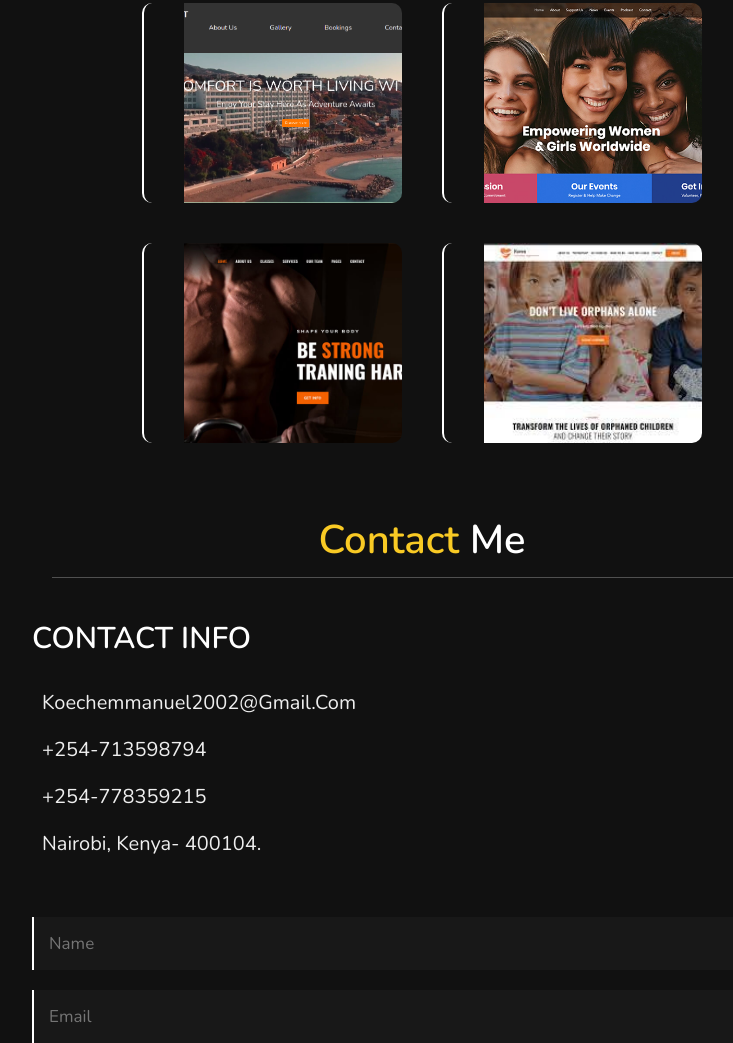
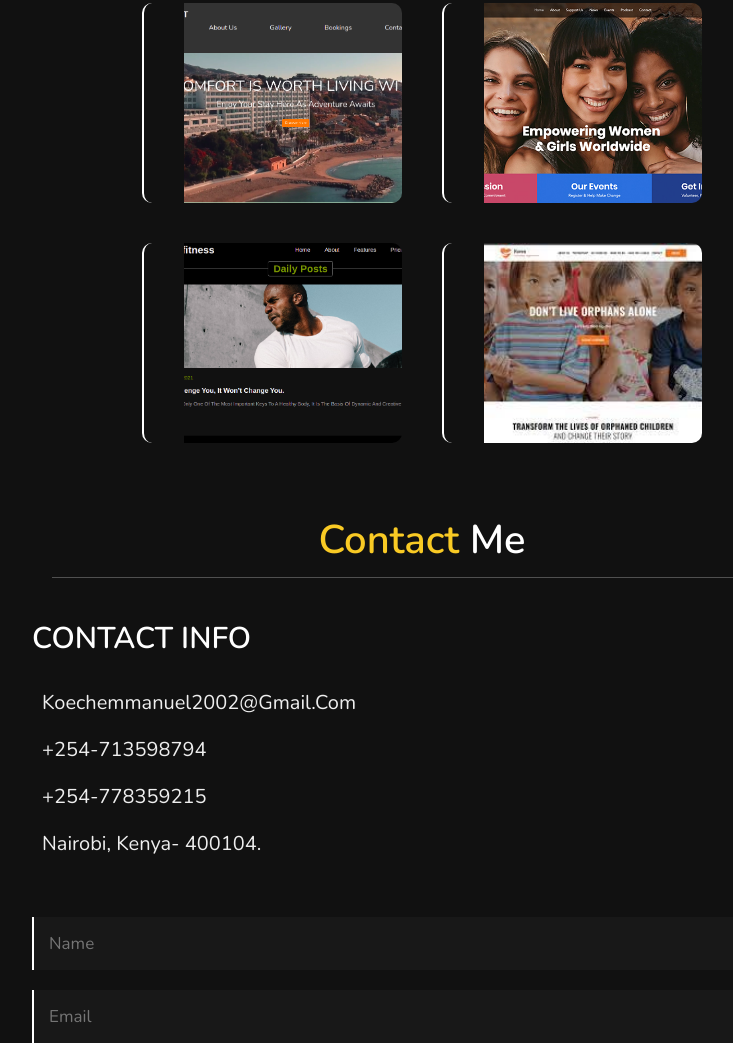
Before and after one commit to Emmanuel687/Emmanuel-Portfolio-page, a plain HTML site: page index.html in a window 1280 px wide. Shown: the part 2420-3463 px from the top of the page, without its empty margins (408-1141 px from the left). Drawn offline with nearby package versions, Linux system fonts and the light colour scheme.

Commit message:
mercado image

```diff
--- a/index.html
+++ b/index.html
@@ -145,7 +145,7 @@
     </div>
 
     <div class="box">
-        <img src="Images/gym-1.jpg" alt="">
+        <img src="Images/mercado.png" alt="">
     </div>
 
     <div class="box">
```
Also changed, not shown: Images/mercado.png (added).
